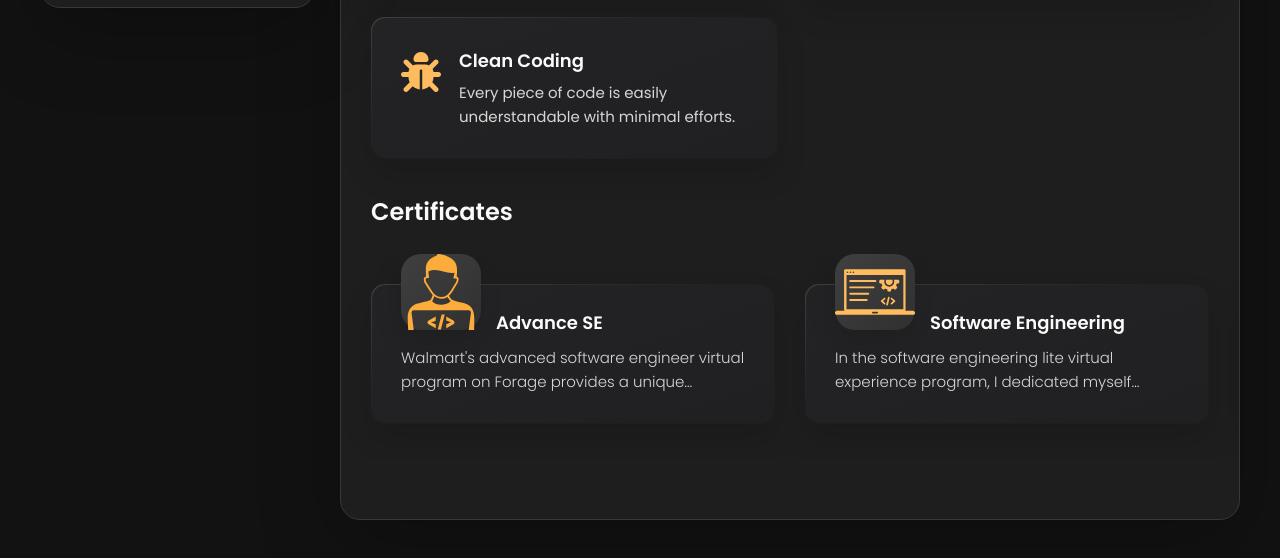
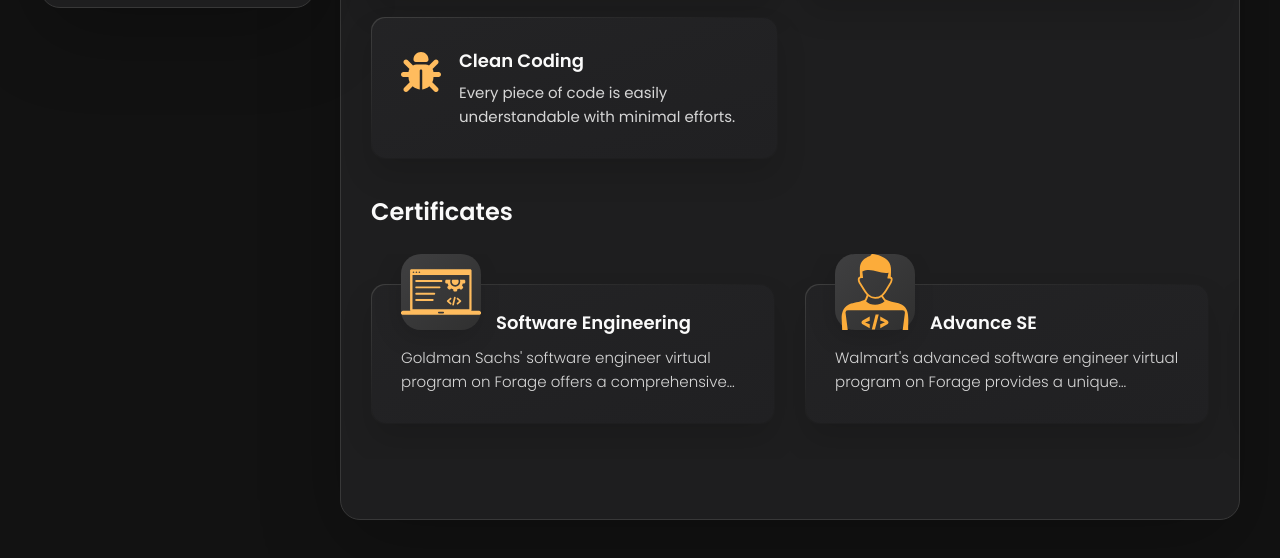
Before and after one commit to US2002/Links-and-Websites, a plain HTML site: page Website/index.html in a window 1280 px wide. Shown: the part 812-1370 px from the top of the page. Drawn offline with nearby package versions, Linux system fonts and the light colour scheme.

Commit message:
certificate

```diff
--- a/Website/index.html
+++ b/Website/index.html
@@ -338,6 +338,36 @@
           <h3 class="h3 testimonials-title">Certificates</h3>
 
           <ul class="testimonials-list has-scrollbar">
+            <li class="testimonials-item">
+              <div class="content-card" data-testimonials-item>
+
+                <figure class="testimonials-avatar-box">
+                  <img src="./assets/images/software-engineering-icon.svg" alt="java" width="60"
+                    data-testimonials-avatar>
+                </figure>
+
+                <h4 class="h4 testimonials-item-title" data-testimonials-title>Software Engineering</h4>
+
+                <div class="testimonials-text" data-testimonials-text>
+                  <p>
+                    Goldman Sachs' software engineer virtual program on Forage offers a comprehensive and immersive
+                    learning experience for aspiring software engineers. Participants gain exposure to the diverse range
+                    of technologies and programming languages used at Goldman Sachs while working on real-world projects
+                    and challenges. Through interactive modules and hands-on simulations, participants develop key
+                    technical skills, enhance their problem-solving abilities, and gain insights into the intricacies of
+                    software development within the finance industry. With guidance from industry professionals,
+                    participants receive valuable mentorship and networking opportunities, positioning them for success
+                    in their future software engineering careers.</p>
+                  <p>
+                    To View certificate <a href="./assets/Documents/Goldman Sachs(Forage) Virtual Experience.pdf"
+                      target="_blank">Click
+                      here.</a>
+                  </p>
+                </div>
+
+              </div>
+            </li>
+
             <li class="testimonials-item">
               <div class="content-card" data-testimonials-item>
 
```
Also changed, not shown: 1 other file.
